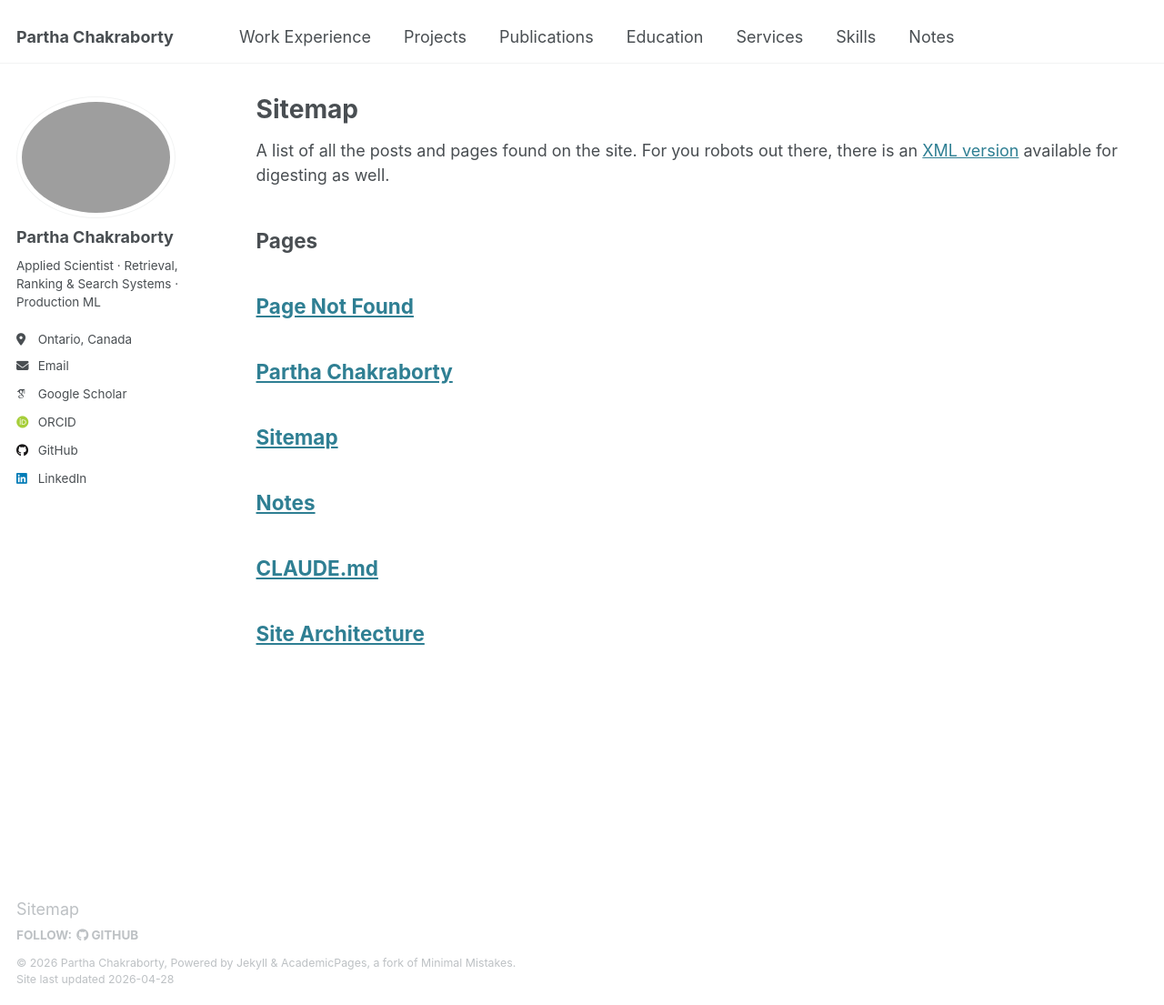
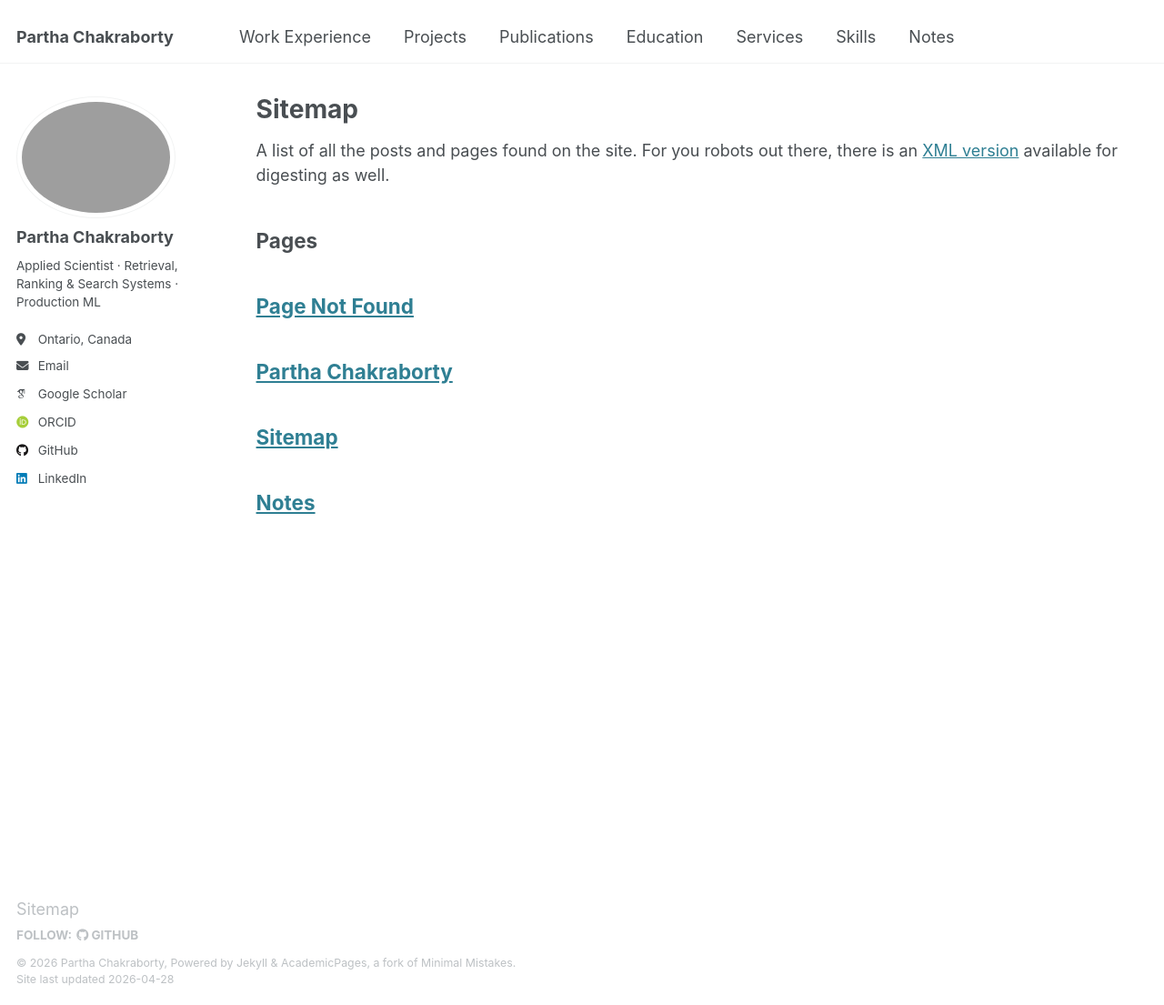
Before and after one commit to partha117/partha117.github.io, a Jekyll site: the page built from _pages/sitemap.md, in a window 1280 px wide and 1105 px high. Shown: the whole window at 91% size. Built offline with Jekyll 4.4.1, drawn with Linux system fonts in a browser that asks for light colours; some web fonts are replaced; part of the change alters nothing that is shown.

Commit message:
Fix GitHub Pages build: exclude CLAUDE.md and docs/ from Jekyll
GitHub Pages runs jekyll-optional-front-matter which picks up any .md
file without front matter and tries to render it as a page. CLAUDE.md
and docs/architecture.md have no Jekyll front matter so they caused
build failures. Added both to the exclude list.

Also replaced deleted files/ dir in include with llms.txt so it gets
copied to _site/ and is served at /llms.txt.

Co-Authored-By: Claude Sonnet 4.6 <noreply@anthropic.com>

```diff
--- a/_config.yml
+++ b/_config.yml
@@ -160,7 +160,7 @@ analytics:
 include:
   - .htaccess
   - _pages
-  - files
+  - llms.txt
 exclude:
   - "*.sublime-project"
   - "*.sublime-workspace"
@@ -188,6 +188,8 @@ exclude:
   - README
   - tmp
   - vendor
+  - CLAUDE.md
+  - docs
 keep_files:
   - .git
   - .svn
```
